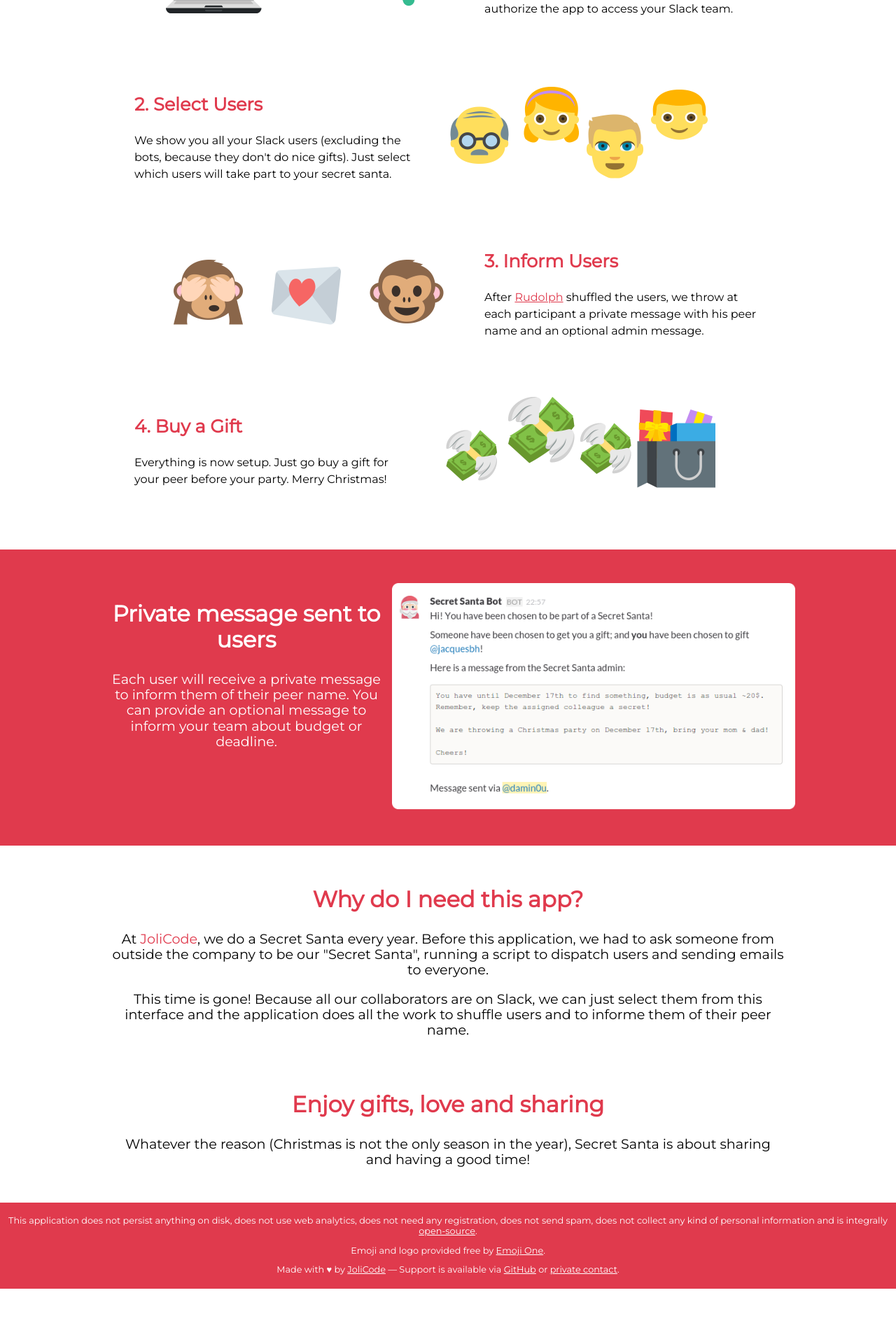
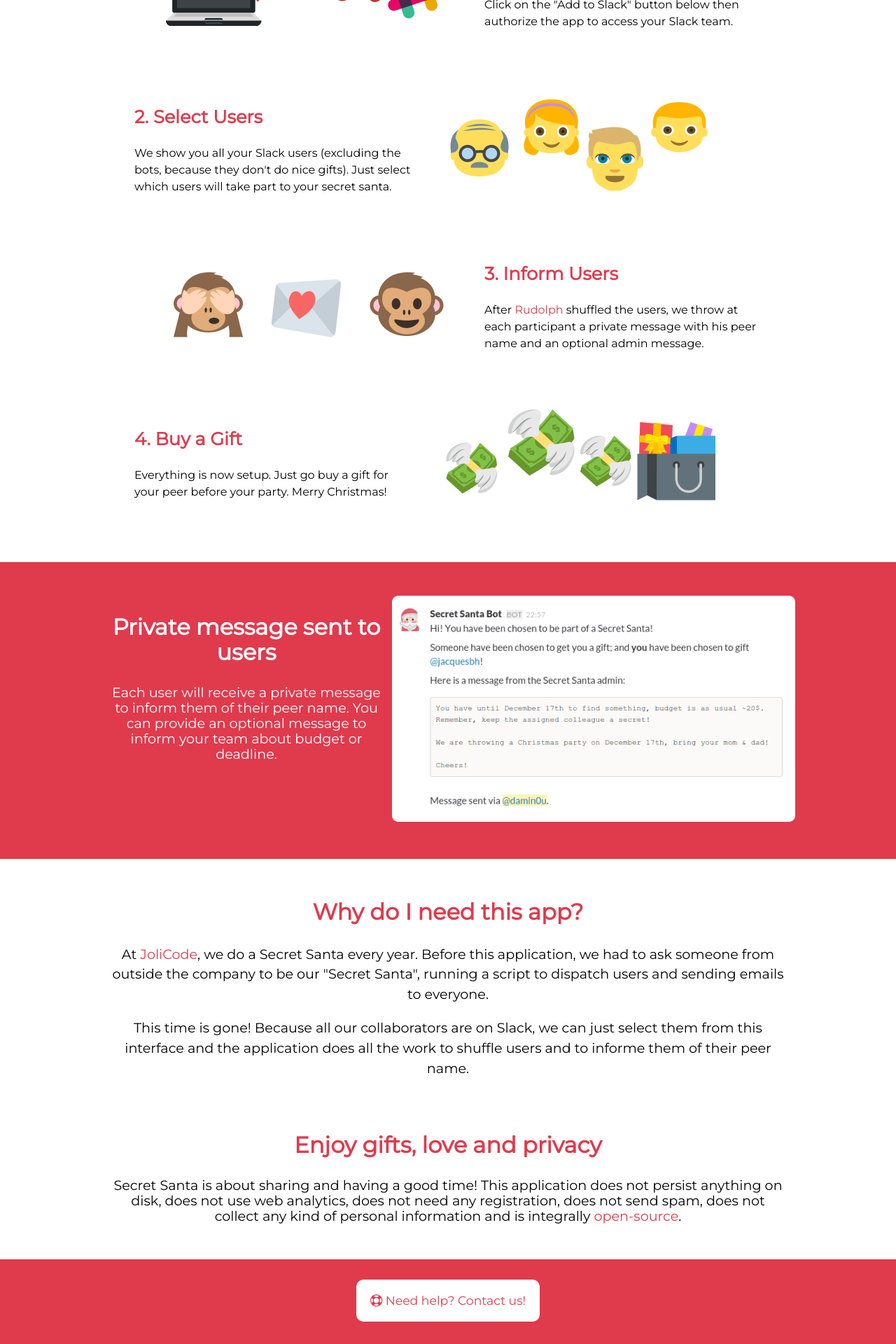
Before and after one commit to jolicode/secret-santa, a Symfony app: template Resources/views/index.html.twig in a window 1280 px wide. Shown: the part 1400-3320 px from the top of the page at 70% size. Before the commit the page ends 3241 px from the top, so only its background shows below. Run offline with Twig, Linux system fonts and the light colour scheme; the template is opened without the code that fills it, so the values that code supplies are empty; some libraries are stand-ins or nearby versions.

Commit message:
Added support link

```diff
--- a/Resources/views/index.html.twig
+++ b/Resources/views/index.html.twig
@@ -93,11 +93,9 @@
 
     <div class="content love-block pure-g">
         <div class="pure-u-1">
-            <h2 class="content-head">Enjoy gifts, love and sharing</h2>
-
+            <h2 class="content-head">Enjoy gifts, love and privacy</h2>
             <p>
-                Whatever the reason (Christmas is not the only season in the year),
-                Secret Santa is about sharing and having a good time!
+                Secret Santa is about sharing and having a good time! This application does not persist anything on disk, does not use web analytics, does not need any registration, does not send spam, does not collect any kind of personal information and is integrally <a href="https://github.com/jolicode/slack-secret-santa/">open-source</a>.
             </p>
         </div>
     </div>
--- a/Resources/views/layout.html.twig
+++ b/Resources/views/layout.html.twig
@@ -47,17 +47,11 @@
             {% endblock content %}
 
             <footer class="footer is-center">
-                <p>
-                    This application does not persist anything on disk, does not use web analytics, does not need any registration, does not send spam, does not collect any kind of personal information and is integrally <a href="https://github.com/jolicode/slack-secret-santa/">open-source</a>.
-                </p>
-                <p>
-                    Emoji and logo provided free by <a href="http://emojione.com">Emoji One</a>.
-                </p>
+                <a href="mailto:mailto:coucou+secretsanta@jolicode.com" class="support-link"><i class="fa fa-support"></i> Need help? Contact us!</a>
                 <p>
                     Made with ♥ by <a href="http://jolicode.com">JoliCode</a>
                     &mdash;
-                    Support is available via <a href="https://github.com/jolicode/slack-secret-santa/issues">GitHub</a> or
-                    <a href="https://jolicode.com/contact">private contact</a>.
+                    Emoji and logo provided free by <a href="http://emojione.com">Emoji One</a>
                 </p>
             </footer>
         </div>
--- a/web/style.css
+++ b/web/style.css
@@ -1,5 +1,12 @@
 body, html {
   font-family: 'Montserrat', sans-serif;
+}
+a:hover {
+    text-decoration: underline;
+}
+a {
+    text-decoration: none;
+    color: #E03A4D;
 }
 .pure-img-responsive {
     max-width: 100%;
@@ -73,13 +80,7 @@ body, html {
   border-radius: 5px;
   margin-right: 6px;
 }
-@media screen and (max-width: 537px) {
-    .home-menu .pure-menu-item {
-        display: block;
-        height: auto;
-        text-align: center;
-    }
-}
+
 @media screen and (max-width: 1023px) {
     .home-menu {
         flex-direction: column;
@@ -119,13 +120,29 @@ body, html {
 footer {
     position: static;
     bottom: 0;
-    padding: 0.5em;
+    padding: 2em;
     color: white;
     background-color: #E03A4D;
-    font-size: 0.8em;
+    font-size: 0.9em;
+}
+footer a.support-link {
+    display: inline-block;
+    margin-bottom: 1em;
+    font-size: 1.2em;
+    text-decoration: none;
+    background-color: white;
+    border: 3px solid white;
+    color: #E03A4D;
+    border-radius: 10px;
+    padding: 1em;
+}
+footer a.support-link:hover {
+    background-color: transparent;
+    color: white;
 }
 footer a {
     color: white;
+    text-decoration: underline;
 }
 
 /**
@@ -176,7 +193,7 @@ footer a {
     font-size: 1.2em;
     line-height: 1.2em;
     box-sizing: content-box;
-    padding: 10px;
+    padding: 1em;
 }
 .jumbotron .action:hover {
   color: #56B68B;
@@ -232,6 +249,7 @@ footer a {
     flex-direction: row-reverse;
 }
 .step-feature {
+    box-sizing: border-box;
     display: flex;
     justify-content: space-between;
     align-items: center;
@@ -251,20 +269,23 @@ footer a {
     color: #E03A4D;
 }
 .step-feature-text p {
+    box-sizing: border-box;
     line-height: 1.5em;
 }
 .step-feature-text h3 {
     color: #E03A4D;
     font-size: 1.6em;
+    box-sizing: border-box;
 }
 @media screen and (max-width: 860px) {
     .step-feature {
         display: block;
         align-items: center;
+        text-align: center;
     }
     .step-feature p, .step-feature h3 {
         max-width: 456px;
-        padding: 0 24px;
+        padding: 0 24px 20px;
         text-align: left;
         width: 100%;
         margin: 0 auto;
@@ -333,6 +354,7 @@ footer a {
 }
 .why-block p {
     font-size: 1.2em;
+    line-height: 1.5em;
 }
 /**
  * Love
```
